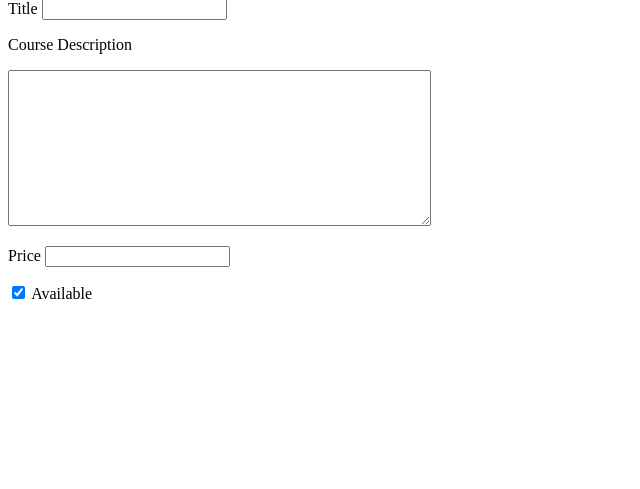
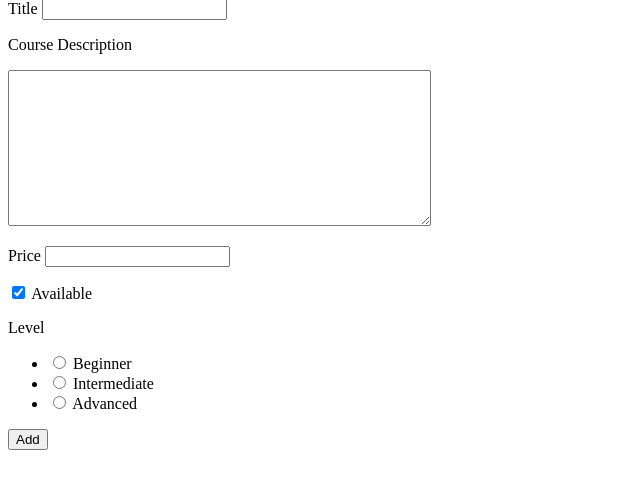
Before and after one commit to Kenneth732/ValidateWebForms, a Flask app: page / in a window 1280 px wide. Shown: the part 144-633 px from the top of the page, without its empty margins (0-640 px from the left). Run offline with Flask 3, Linux system fonts and the light colour scheme.

Commit message:
checking level

```diff
--- a/templates/index.html
+++ b/templates/index.html
@@ -56,6 +56,22 @@
             </ul>
         {% endif %}
 
+        <p>
+            {{ form.level.label }}
+            {{ form.level() }}
+        </p>
+
+        {% if form.level.errors %}
+            <ul class="errors">
+                {% for error in form.level.errors %}
+                    <li>{{ error }}</li>
+                {% endfor %}
+            </ul>
+        {% endif %}
+
+        <p>
+            <input type="submit" value="Add">
+        </p>
     </form>
 
 {% endblock %}
```
